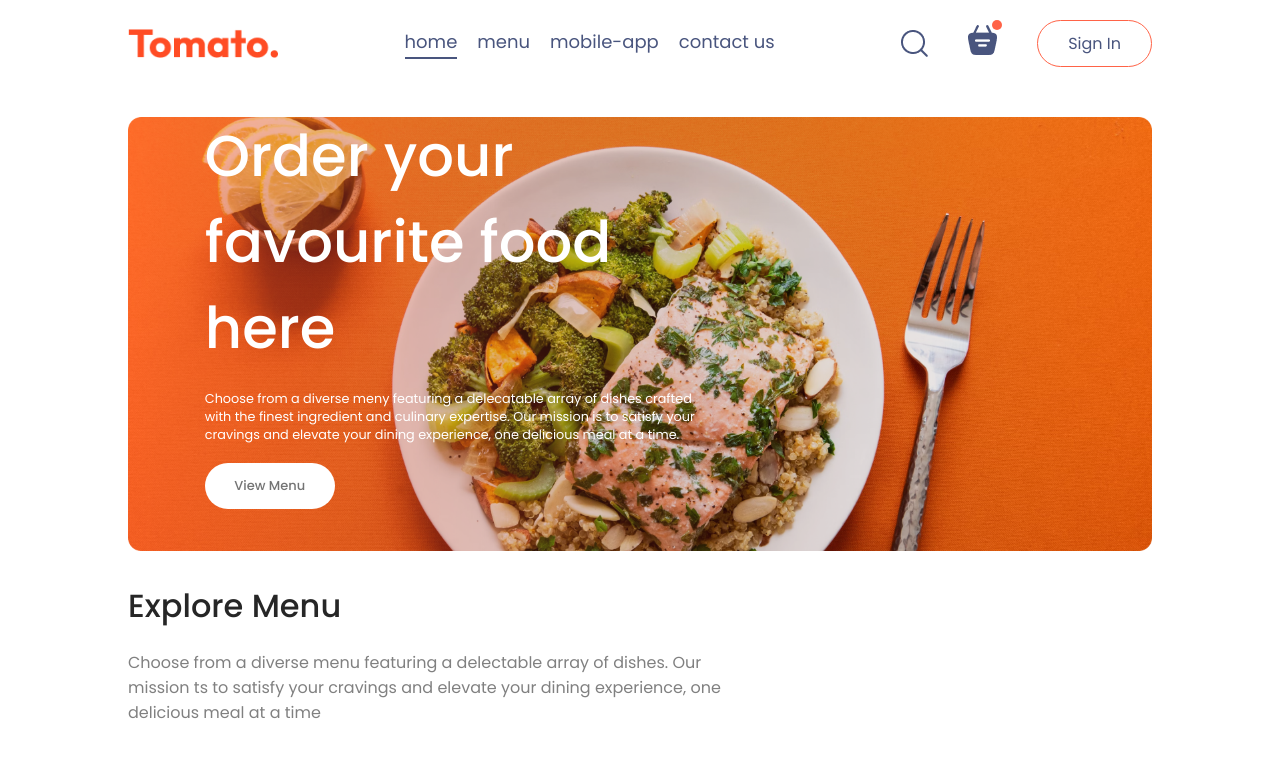
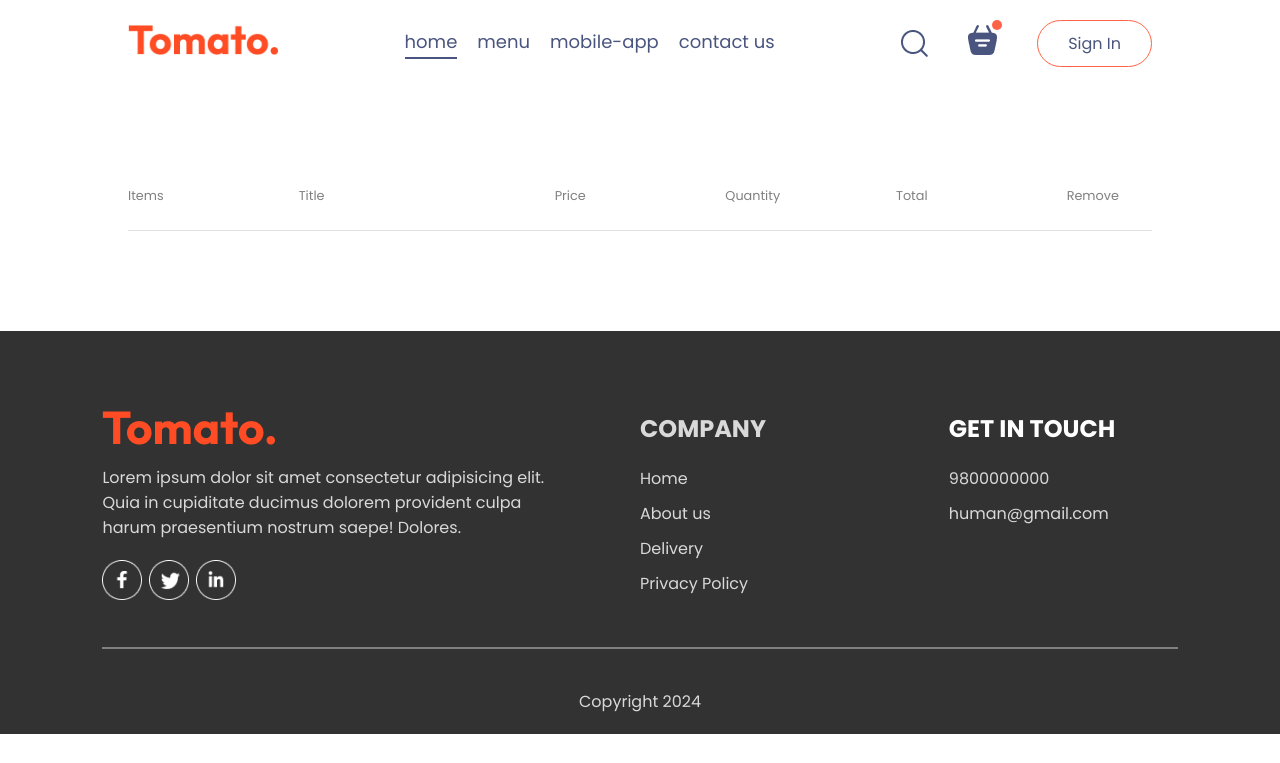
Before and after one commit to creation7654321/food-ordering-react, a React (Vite) app: page /cart in a window 1280 px wide. Shown: the top 763 px of the page. Built offline with nearby package versions, Linux system fonts and the light colour scheme.

Commit message:
adding cart page whih displays the item selected, price, quantity etc. also on clickin on x icon it remove the item

```diff
--- a/src/App.jsx
+++ b/src/App.jsx
@@ -19,11 +19,11 @@ export default function App() {
     {showLogin? <LoginPopup setShowLogin={setShowLogin} /> : <></>}
     <div className='app'>
       <Navbar setShowLogin={setShowLogin} />
-      <Home />
+      {/* <Home /> */}
       <Routes >
-        <Route to="/" element={<Home/>} />
-        <Route to="/cart" element={<Cart/>} />
-        <Route to="/order" element={<PlaceOrder/>} />
+        <Route path="/" element={<Home/>} />
+        <Route path="/cart" element={<Cart/>} />
+        <Route path="/order" element={<PlaceOrder/>} />
       </Routes>
     </div>
     <Footer/>
--- a/src/components/Navbar/Navbar.jsx
+++ b/src/components/Navbar/Navbar.jsx
@@ -8,7 +8,7 @@ export default function Navbar({setShowLogin}) {
 
   return (
     <div className='navbar'>
-        <img src={assets.logo} alt="" className="logo" />
+        <Link to="/"><img src={assets.logo} alt="" className="logo" /></Link>
         <ul className="navbar-menu">
             <Link to="/" onClick={()=>setMenu("home")} className={menu==="home"?"active":""}>home</Link>
             <a href="#explore-menu" onClick={()=>setMenu("menu")} className={menu==="menu"?"active":""}>menu</a>
@@ -18,7 +18,7 @@ export default function Navbar({setShowLogin}) {
         <div className="navbar-right">
             <img src={assets.search_icon} alt="" />
             <div className="navbar-search-icon">
-                <img src={assets.basket_icon} alt="" />
+                <Link to='/cart'><img src={assets.basket_icon} alt="" /></Link>
                 <div className="dot"></div>
             </div>
             <button onClick={()=>setShowLogin(true)}>Sign In</button>
--- a/src/pages/Cart/Cart.css
+++ b/src/pages/Cart/Cart.css
@@ -0,0 +1,26 @@
+.cart{
+    margin-top: 100px;
+
+}
+.cart-items-title{
+    display: grid;
+    grid-template-columns: 1fr 1.5fr 1fr 1fr 1fr 0.5fr;
+    align-items: center;
+    color: grey;
+    font-size: max(1vw, 12px);
+}
+.cart-items-item {
+    margin: 10px 0px;
+    color: black;
+}
+.cart-items-item img{
+    width: 50px;
+}
+.cart hr{
+    height: 1px;
+    background-color: #e2e2e2;
+    border: none;
+}
+.cart-items-item .cross{
+    cursor: pointer;
+}
--- a/src/pages/Cart/Cart.jsx
+++ b/src/pages/Cart/Cart.jsx
@@ -1,8 +1,42 @@
-import React from 'react'
+import React, { useContext } from 'react'
 import './Cart.css'
+import { StoreContext } from '../../context/StoreContext'
 
 export default function Cart() {
+
+    const {cartItems, food_list, removeFromCart} = useContext(StoreContext);
   return (
-    <div>Cart</div>
+    <div className="cart">
+      <div className="cart-items">
+        <div className="cart-items-title">
+          <p>Items</p>
+          <p>Title</p>
+          <p>Price</p>
+          <p>Quantity</p>
+          <p>Total</p>
+          <p>Remove</p>
+        </div>
+        <br />
+        <hr />
+        {food_list.map((item,index)=>{
+          if(cartItems[item._id]>0){
+            return(
+              <div>
+                <div className="cart-items-title cart-items-item">
+                  <img src={item.image} alt="" />
+                  <p>{item.name}</p>
+                  <p>${item.price}</p>
+                  <p>{cartItems[item._id]}</p>
+                  <p>${item.price * cartItems[item._id]}</p>
+                  <p onClick={()=>removeFromCart(item._id)} className='cross'>x</p>
+                </div>
+                <hr />
+              </div>
+
+            )
+          }
+        })}
+      </div>
+    </div>
   )
 }
```
